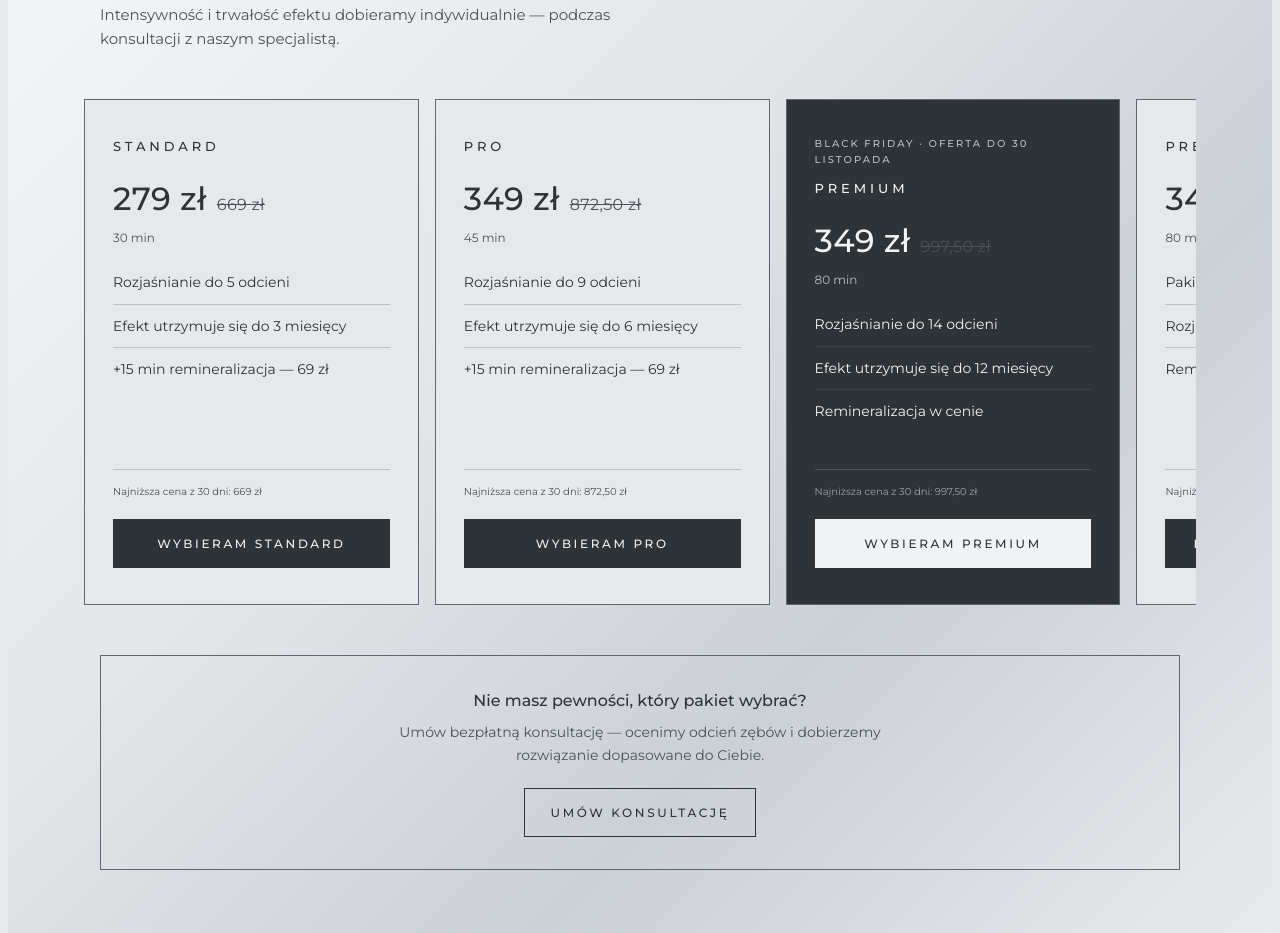
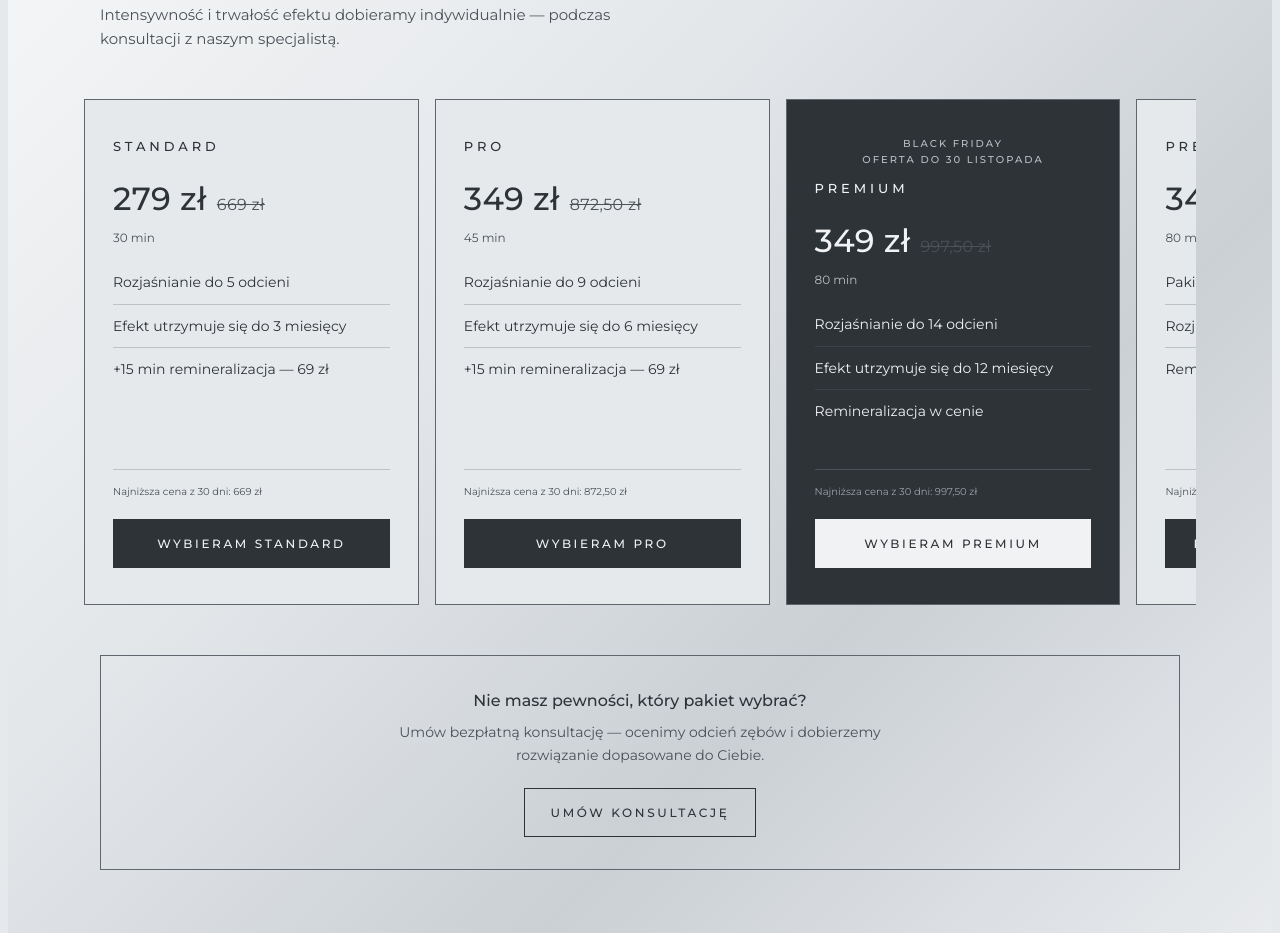
Before and after one commit to teethqgdansk/teethq-website, a plain HTML site: page index.html in a window 1280 px wide. Shown: the part 1085-2018 px from the top of the page. Drawn offline with Linux system fonts and the light colour scheme.

Commit message:
Center Black Friday badge text on 2 lines

```diff
--- a/index.html
+++ b/index.html
@@ -535,10 +535,10 @@ span[data-i18n].active{display:inline}
         </div>
 
         <div class="pkg featured">
-          <span class="pkg-badge">
-            <span data-i18n="pl" class="active">Black Friday · oferta do 30 listopada</span>
-            <span data-i18n="ru">Чёрная пятница · предложение до 30 ноября</span>
-            <span data-i18n="en">Black Friday · offer until Nov 30</span>
+          <span class="pkg-badge" style="text-align:center">
+            <span data-i18n="pl" class="active">Black Friday<br>oferta do 30 listopada</span>
+            <span data-i18n="ru">Чёрная пятница<br>предложение до 30 ноября</span>
+            <span data-i18n="en">Black Friday<br>offer until Nov 30</span>
           </span>
           <span class="pkg-name">PREMIUM</span>
           <div class="pkg-price"><span class="old">997,50&nbsp;zł</span><span class="ph">349&nbsp;zł</span></div>
```
